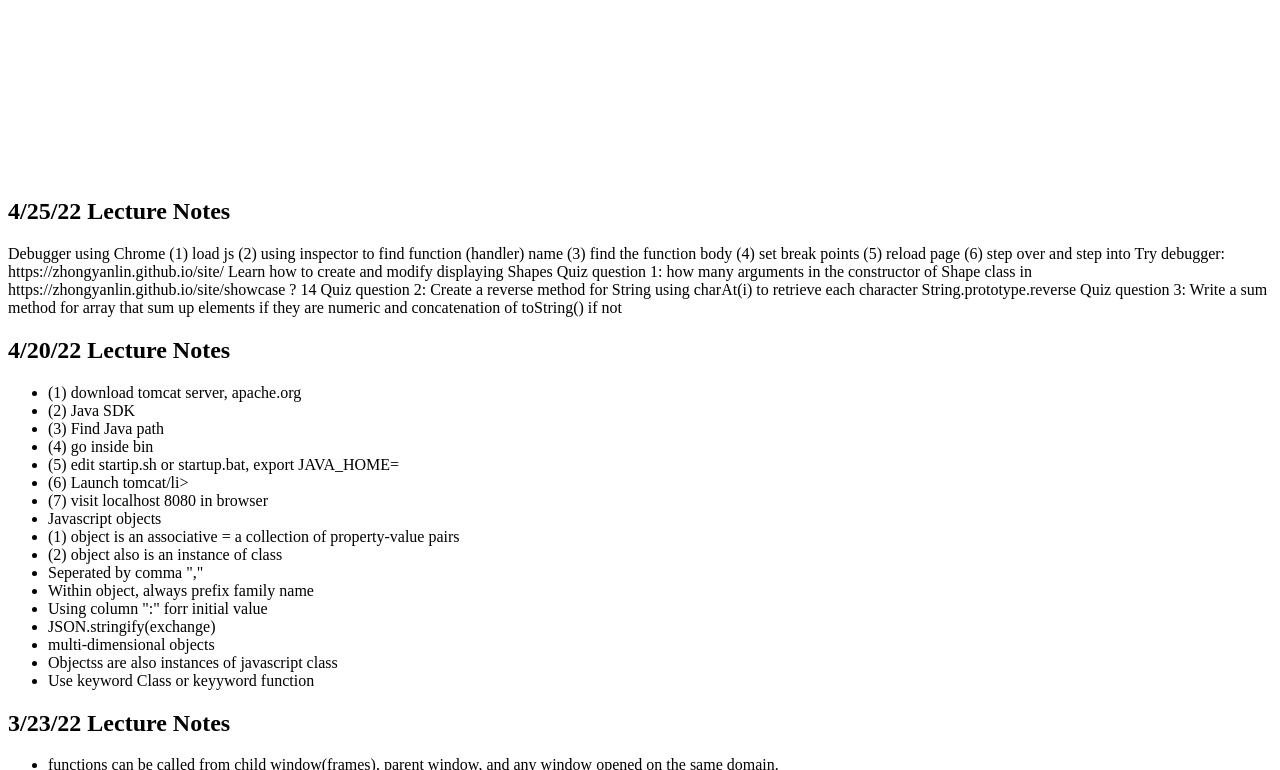
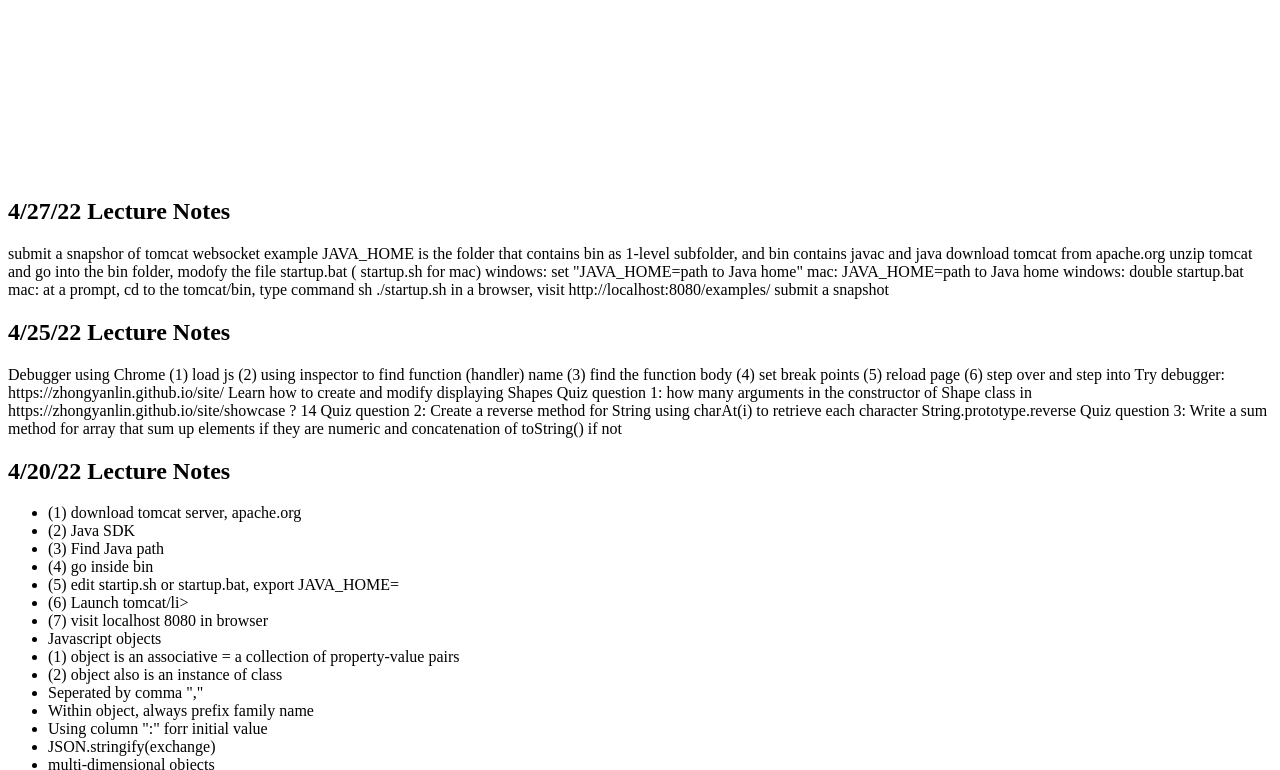
Before and after one commit to Aldo-A/Aldo-A.github.io, a plain HTML site: page index.html in a window 1280 px wide. Shown: the part 330-1100 px from the top of the page. Drawn offline with Linux system fonts and the light colour scheme.

Commit message:
Update index.html

```diff
--- a/index.html
+++ b/index.html
@@ -35,6 +35,20 @@
 <div id=front>front</div>
 
 <div id=right>right</div>
+ <h2>4/27/22 Lecture Notes</h2>
+
+<p>
+      submit a snapshor of tomcat websocket example
+JAVA_HOME is the folder that contains bin as 1-level subfolder, and bin contains javac and java
+download tomcat from apache.org
+unzip tomcat and go into the bin folder, modofy the file startup.bat ( startup.sh for mac)
+windows:  set "JAVA_HOME=path to Java home"
+mac: JAVA_HOME=path to Java home
+windows: double startup.bat
+mac: at a prompt, cd to the tomcat/bin, type command sh ./startup.sh
+in a browser, visit http://localhost:8080/examples/
+submit a snapshot
+      </p>
 
 <h2>4/25/22 Lecture Notes</h2>
 
```
